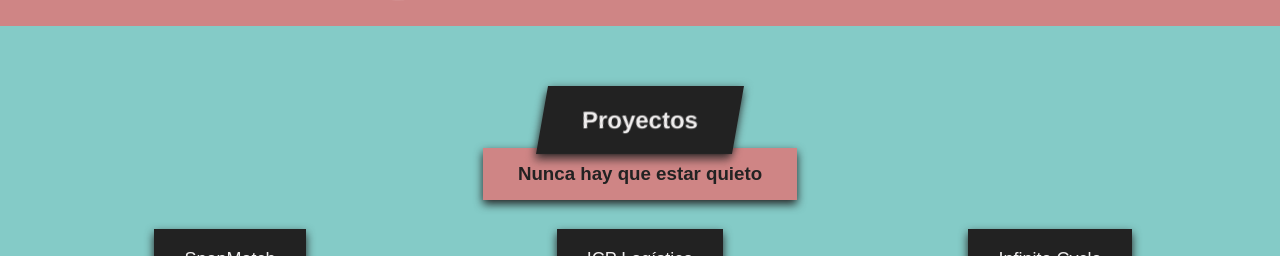
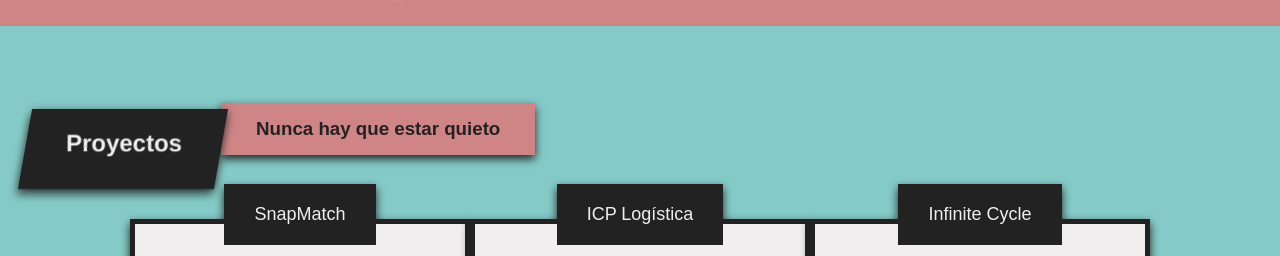
Before and after one commit to Tapii26/Tapii26.github.io, a plain HTML site: page index.html in a window 1280 px wide. Shown: the part 1759-2015 px from the top of the page. Drawn offline with Linux system fonts and the light colour scheme.

Commit message:
Update index.html

```diff
--- a/index.html
+++ b/index.html
@@ -138,7 +138,7 @@
         </section>
       </section>
       <section id="projects">
-        <section>
+        <section class="main-projects">
           <div class="background-non-square"><h2>Proyectos</h2></div>
           <h3 class="subtitle-projects">Nunca hay que estar quieto</h3>
           <section class="main-projects">
```
